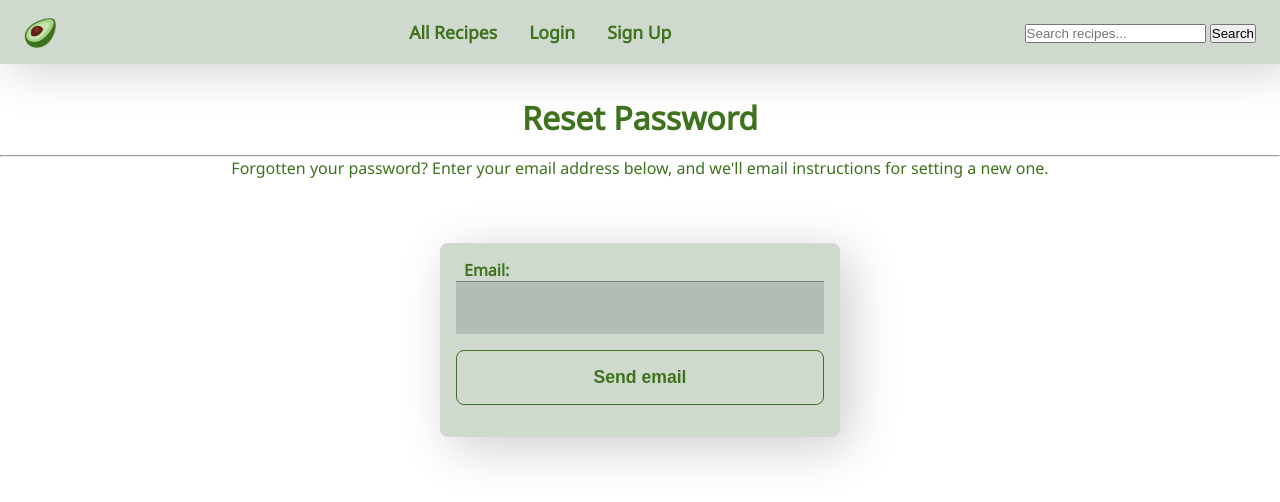
After one commit to dak79/cs50w-final, a Django app: page /password_reset in a window 1280 px wide. The commit adds this page. Shown: the top 502 px of the page. Run offline with Django 3.2, Linux system fonts and the light colour scheme; some libraries are stand-ins or nearby versions.

Commit message:
messages, change password via mail

```diff
--- a/capstone/capstone/urls.py
+++ b/capstone/capstone/urls.py
@@ -15,8 +15,13 @@ Including another URLconf
 """
 from django.contrib import admin
 from django.urls import path, include
+from django.contrib.auth import views as auth_views
 
 urlpatterns = [
-    path('admin/', admin.site.urls),
-    path('', include('recipes.urls'))
+    path("admin/", admin.site.urls),
+    path("", include("recipes.urls")),
+    #path("accounts/", include("django.contrib.auth.urls")),
+    path('password_reset/done/', auth_views.PasswordResetDoneView.as_view(template_name="recipes/password/password_reset_done.html"), name="password_reset_done"),
+    path('reset/<uidb64>/<token>/', auth_views.PasswordResetConfirmView.as_view(template_name="recipes/password/password_reset_confirm.html"), name="password_reset_confirm"),
+    path('reset/done/', auth_views.PasswordResetCompleteView.as_view(template_name="recipes/password/password_reset_complete.html"), name="password_reset_complete"),
 ]
--- a/capstone/recipes/static/css/styles.css
+++ b/capstone/recipes/static/css/styles.css
@@ -30,7 +31,8 @@ INDEX
     --light-green: #A6D388;
     --light-green-1: #C6E5B3;
     --brown: #662113;
-    --light-brown: #7C3225;
+    --light-brown: #EBB591;
+
 
 }
 
@@ -185,6 +187,21 @@ h1 {
     color: var(--green);
 }
 
+h1.space-top {
+    margin-top: 2rem;
+}
+
+.helptext ul,
+ul.errorlist {
+    list-style: none;
+}
+
+.helptext ul li,
+ul.errorlist li {
+    color: var(--green);
+    padding: 1rem;
+}
+
 .form-link {
     color: var(--green);
     font-weight: 700;
@@ -198,6 +215,16 @@ h1 {
 
 .form-text {
     color: var(--green);
+}
+
+.form-text-center {
+    text-align: center;
+}
+
+.btn-reset {
+    display: block;
+    margin: 2rem auto;
+    max-width: 8rem;
 }
 
 fieldset {
@@ -224,7 +251,8 @@ input[type="password"] {
     padding: 1rem;
     width: 100%;
     background-color: var(--grey);
-    color: var(--black);
+    font-weight: 700;
+    color: var(--brown);
     box-shadow: 0 1px 0 rgb(0,0,0,0.3) inset;
     margin-bottom: 1rem;
 }
--- a/capstone/recipes/static/js/main.js
+++ b/capstone/recipes/static/js/main.js
@@ -11,6 +11,7 @@
 // 1. Main
 document.addEventListener('DOMContentLoaded', () => {
     toggleMenu();
+    hideMessage();
 })
 
 // 2. NavBar
@@ -32,3 +33,19 @@ function toggleMenu() {
             navMenu.classList.toggle('active');
         });
 }
+
+// 3. Messages
+
+/**
+ * Hide button
+ */
+
+function hideMessage(){
+    const btn = document.querySelector('#btn-message');
+
+    btn.addEventListener('click', () => {
+        const message = document.querySelector('#message');
+        message.remove();
+    })
+
+}
--- a/capstone/recipes/templates/recipes/index.html
+++ b/capstone/recipes/templates/recipes/index.html
@@ -4,6 +4,7 @@
     Home
 {% endblock %}
 
-    INDEX
+    INDEX - INDEX - INDEX
+    Lorem ipsum dolor sit amet consectetur, adipisicing elit. Ipsam deleniti corrupti dolorum sed repellendus similique nobis impedit tempora ipsa. Consequuntur iste quia atque deserunt saepe nihil, error minus sed omnis!
 
 {% block body %}{% endblock %}
--- a/capstone/recipes/templates/recipes/layout.html
+++ b/capstone/recipes/templates/recipes/layout.html
@@ -34,7 +34,7 @@
             <ul class="nav-list">
                 {% if user.is_authenticated %}
                     <li class="nav-item">
-                        <a class="nav-link" href="#">{{ user.username }}</a>
+                        <a class="nav-link" href="#">{{ user.username | capfirst }}</a>
                     </li>
                 {% endif %}
                 <li class="nav-item">
@@ -72,6 +72,18 @@
             </button>
         </nav>
 
+        {% if messages %}
+            <div class="messages">
+                {% for message in messages %}
+                    <p id="message" class="message-{{ message.tags }}">{{ message }}
+                        <button id="btn-message" class="btn-message-{{ message.tags }}">OK</button>
+                    </p>
+                {% endfor %}
+            </div>
+        {% endif %}
+
+
+
         {% block body %}{% endblock %}
 
         {% comment %} <!-- Bootstrap Optional JavaScript -->
--- a/capstone/recipes/templates/recipes/login.html
+++ b/capstone/recipes/templates/recipes/login.html
@@ -5,7 +5,7 @@
 {% endblock %}
 
 {% block body %}
-    <form class="access">
+    <form class="access" action="{% url 'login' %}" method="POST">
         <h1>Login</h1>
         <fieldset>
             <legend>Your Information</legend>
@@ -14,7 +14,7 @@
         </fieldset>
         <button class="btn-form" type="submit">Login</button>
         <p class="form-text">Not registered yet? <a class="form-link" href="{% url 'register' %}">Click here to register</a></p>
-        <p class="form-text">Forgot password? <a class="form-link" href="#">Click here to recover it</a></p>
+        <p class="form-text">Forgot password? <a class="form-link" href="{% url 'password_reset' %}">Click here to recover it</a></p>
     </form>
 
 {% endblock %}
--- /dev/null
+++ b/capstone/recipes/templates/recipes/password/password_reset.html
@@ -0,0 +1,20 @@
+{% extends "recipes/layout.html" %}
+
+{% block title %}
+    Reset Password
+{% endblock %}
+
+{% block body %}
+    <!--Reset Password-->
+	<div>
+  	 	<h1 class="space-top">Reset Password</h1>
+		<hr>
+		<p class="form-text form-text-center">Forgotten your password? Enter your email address below, and we'll email instructions for setting a new one.</p>
+        <form method="POST" class="access">
+            {% csrf_token %}
+            {{ password_reset_form }}
+            <button class="btn-form" type="submit">Send email</button>
+        </form>
+  	</div>
+
+{% endblock %}
--- a/capstone/recipes/templates/recipes/register.html
+++ b/capstone/recipes/templates/recipes/register.html
@@ -5,7 +5,7 @@
 {% endblock %}
 
 {% block body %}
-    <form class="access">
+    <form class="access" action="{% url 'register' %}" method="POST">
         <h1>Sign Up</h1>
         <fieldset>
             <legend>Your Information</legend>
--- a/capstone/recipes/urls.py
+++ b/capstone/recipes/urls.py
@@ -6,5 +6,6 @@ urlpatterns = [
     path("", views.index, name="index"),
     path("register", views.register, name="register"),
     path("login", views.login_view, name="login"),
-    path("logout", views.logout_view, name="logout")
+    path("logout", views.logout_view, name="logout"),
+    path("password_reset", views.password_reset_request, name="password_reset")
 ]
--- a/capstone/recipes/views.py
+++ b/capstone/recipes/views.py
@@ -1,8 +1,18 @@
 from django.shortcuts import render, redirect
 from django.contrib.auth import login, logout, authenticate
+from django.contrib.auth.forms import PasswordResetForm
+from django.db.models.query_utils import Q
+from django.utils.http import urlsafe_base64_encode
+from django.contrib.auth.tokens import default_token_generator
+from django.utils.encoding import force_bytes
+from django.template.loader import render_to_string
+from django.core.mail import send_mail, BadHeaderError
+from django.http import HttpResponse
+from django.contrib import messages
 from django.db import IntegrityError
 
 from .forms import RegisterForm, LoginForm
+from .models import User
 
 
 def index(request):
@@ -15,14 +25,14 @@ def register(request):
 
         if form.is_valid():
             username = form.cleaned_data["username"]
-            mail = form.cleaned_data["mail"]
+            email = form.cleaned_data["email"]
 
             # Password matches confirmation
             password = form.cleaned_data["password"]
             confirmation = form.cleaned_data["confirmation"]
 
             if password != confirmation:
-                # AGGIUNGI UN MESSAGGIO DI ERRORE
+                messages.error(request, 'Passwords must match')
                 return redirect("register")
 
             # Create a new user
@@ -30,7 +40,7 @@ def register(request):
                 user = User.objects.create_user(username, email, password)
                 user.save()
             except IntegrityError:
-                # AGGIUNGI UN MESSAGGIO DI ERRORE (mail o User già presi)
+                messages.error(request, "Username or Email allready registered")
                 return redirect("register")
             login(request, user)
             return redirect("index")
@@ -48,15 +58,16 @@ def login_view(request):
 
         if form.is_valid():
             username = form.cleaned_data["username"]
-            password = form,cleaned_data["password"]
+            password = form.cleaned_data["password"]
             user = authenticate(request, username=username, password=password)
 
             # If authentication is successful
             if user is not None:
                 login(request, user)
+                messages.success(request, "Successfully logged in")
                 return redirect("index")
             else:
-                # MESSAGGIO (Invalid user/password)
+                messages.error(request, "Invalid Username e/o Password")
                 return redirect("login")
     else:
         context = {
@@ -68,4 +79,47 @@ def login_view(request):
 
 def logout_view(request):
     logout(request)
+    messages.success(request, "Successfully logged out")
     return redirect("index")
+
+
+def password_reset_request(request):
+    if request.method == "POST":
+
+        # Get the form
+        form = PasswordResetForm(request.POST)
+
+        # Validate the form
+        if form.is_valid():
+            data = form.cleaned_data["email"]
+            users = User.objects.filter(Q(email=data))
+            if users.exists():
+                for user in users:
+
+                    # Configure and send mail (via terminal)
+                    subject = "Password Reset Requested"
+                    email_template_name = "recipes/password/password_reset_mail.txt"
+                    c = {
+                        "email": user.email,
+                        "domain": "127.0.0.1:8000",
+                        "site_name": "Recipes",
+                        "uid": urlsafe_base64_encode(force_bytes(user.pk)),
+                        "user": user,
+                        "token": default_token_generator.make_token(user),
+                        "protocol": "http"
+                    }
+
+                    email = render_to_string(email_template_name, c)
+                    try:
+                        send_mail(subject, email, 'admin@example.com' , [user.email], fail_silently=False)
+                    except BadHeaderError:
+                        return HttpResponse("Invalid header found.")
+                    return redirect ("/password_reset/done/")
+            else:
+                messages.error(request, "Email does not exist.")
+        else:
+            messages.error(request, "Invalid Email.")
+    else:
+        return render(request, "recipes/password/password_reset.html", {
+        "password_reset_form": PasswordResetForm()
+        })
```
Also changed, not shown: other parts of capstone/recipes/static/css/styles.css (+59 -1 lines), capstone/capstone/settings.py (+41 -37 lines), capstone/recipes/forms.py (+6 -20 lines), capstone/recipes/models.py (+8 -0 lines), capstone/recipes/templates/recipes/password/password_reset_complete.html (added, +15 -0 lines), capstone/recipes/templates/recipes/password/password_reset_confirm.html (added, +25 -0 lines), capstone/recipes/templates/recipes/password/password_reset_done.html (added, +14 -0 lines), capstone/recipes/templates/recipes/password/password_reset_mail.txt (added, +15 -0 lines), capstone/db.sqlite3, capstone/recipes/migrations/0001_initial.py (added), capstone/recipes/migrations/0002_alter_user_email.py (added).
